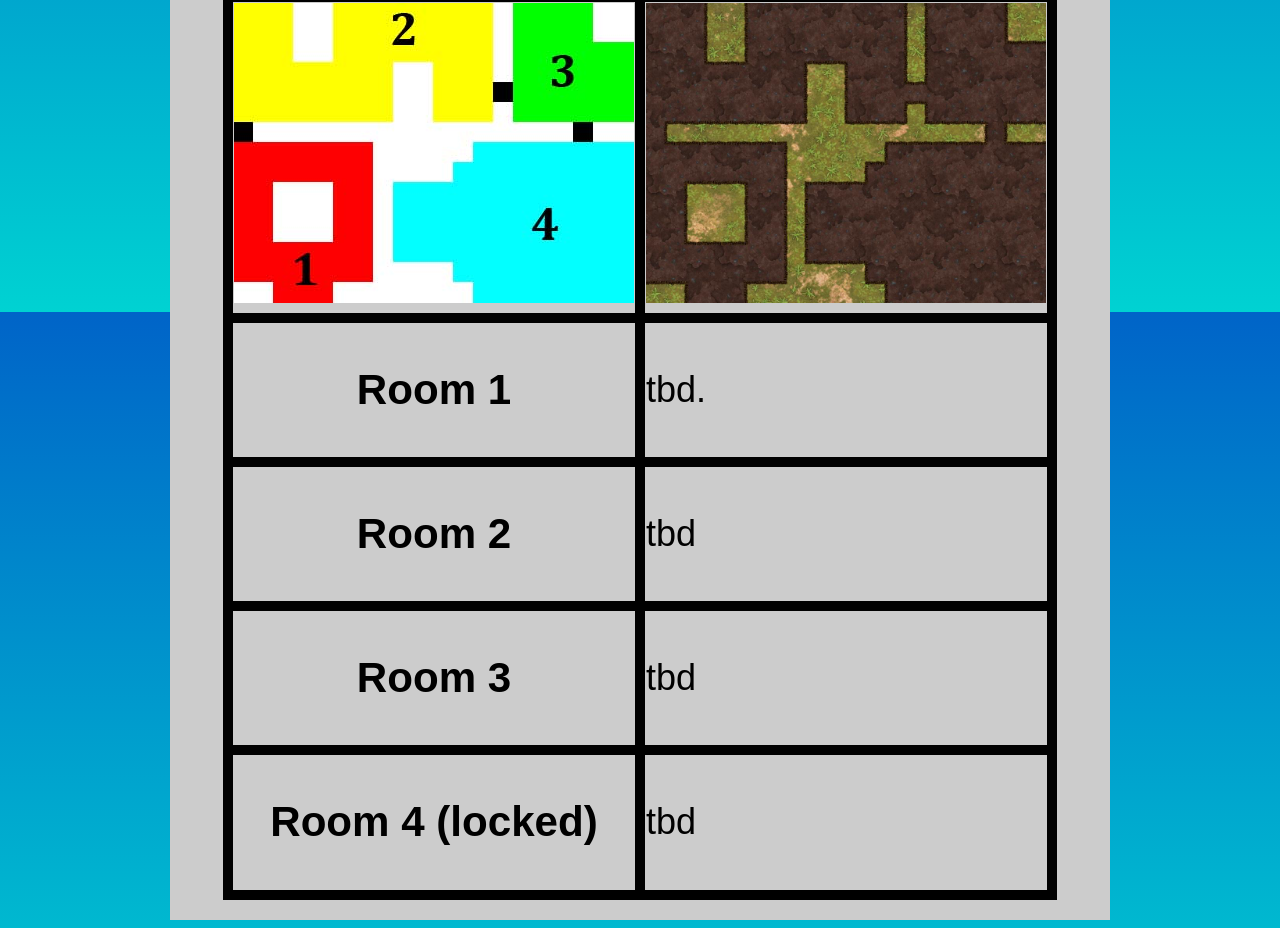
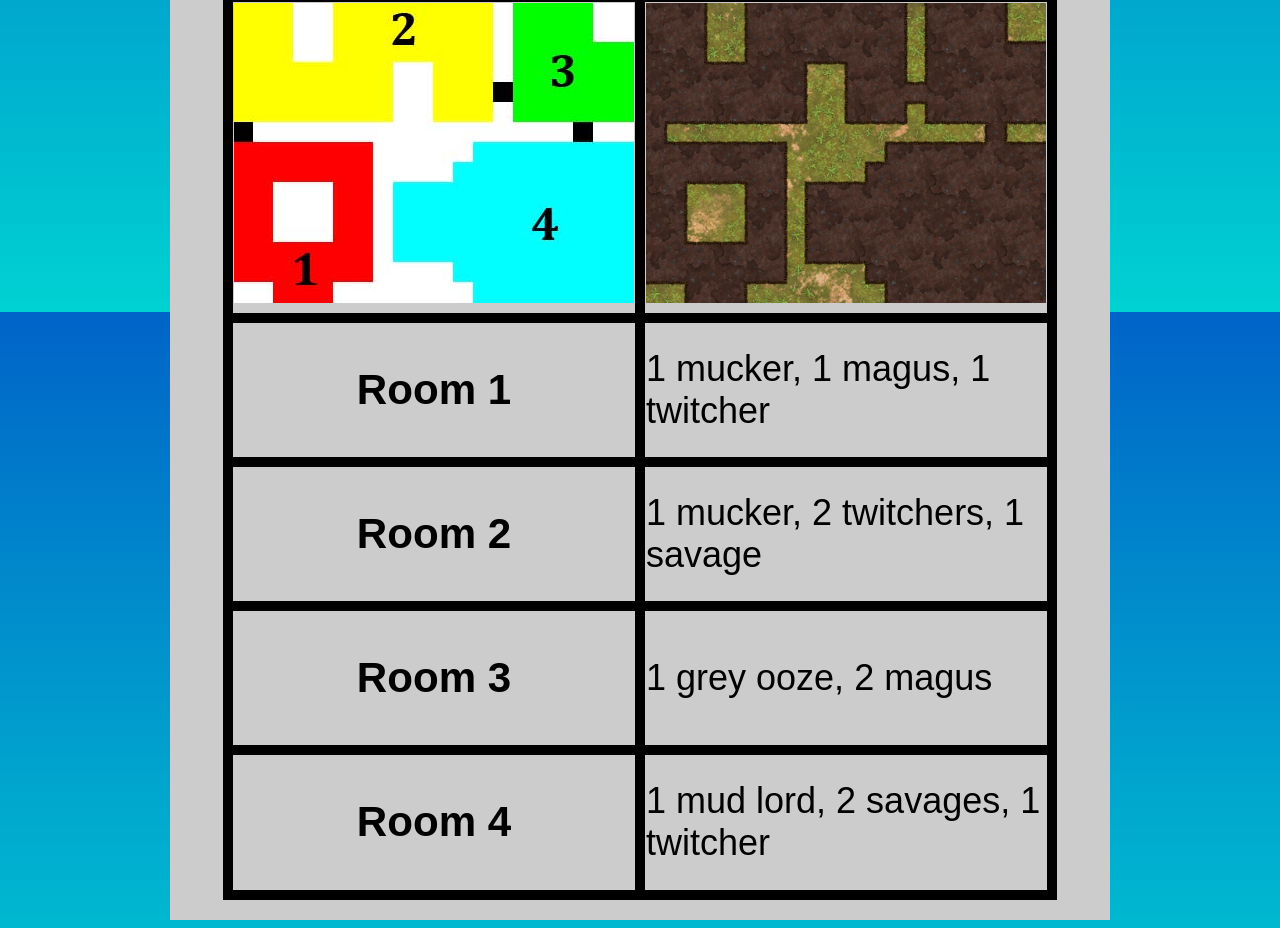
Before and after one commit to zeeky46334/zeeky46334.github.io, a plain HTML site: page 1lizard.html in a window 1280 px wide. Shown: the part 2088-3016 px from the top of the page. Drawn offline with Linux system fonts and the light colour scheme.

Commit message:
Update 1lizard.html

```diff
--- a/1lizard.html
+++ b/1lizard.html
@@ -37,19 +37,19 @@
   </tr>
   <tr>
     <td><h3>Room 1</h3></td>
-    <td>tbd.</td>
+    <td>1 mucker, 1 magus, 1 twitcher</td>
   </tr>
   <tr>
     <td><h3>Room 2</h3></td>
-    <td>tbd</td>
+    <td>1 mucker, 2 twitchers, 1 savage</td>
   </tr>
   <tr>
     <td><h3>Room 3</h3></td>
-    <td>tbd</td>
+    <td>1 grey ooze, 2 magus</td>
   </tr>
   <tr>
-    <td><h3>Room 4 (locked)</h3></td>
-    <td>tbd</td>
+    <td><h3>Room 4</h3></td>
+    <td>1 mud lord, 2 savages, 1 twitcher</td>
   </tr>
 </table>
 </section>
```
